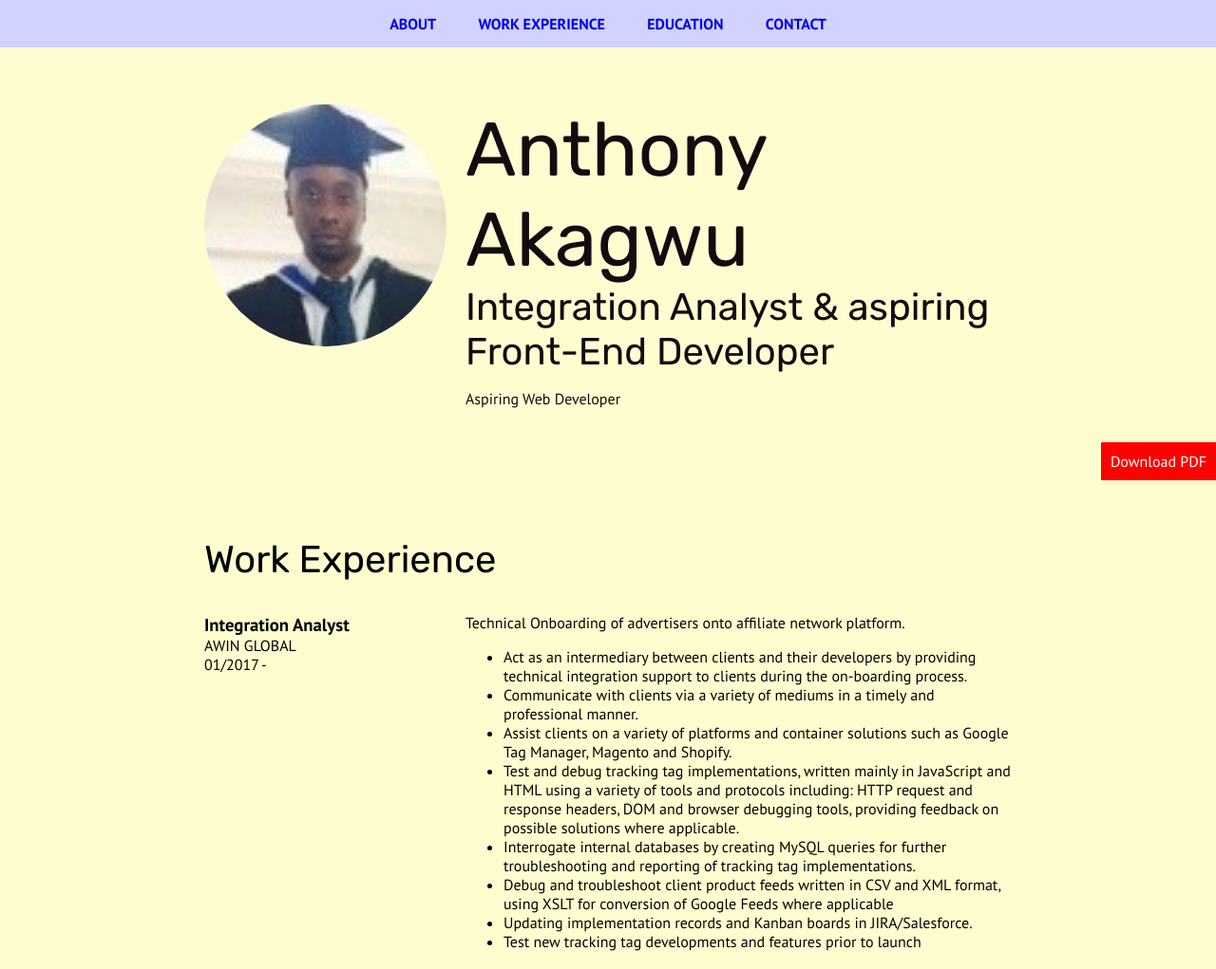
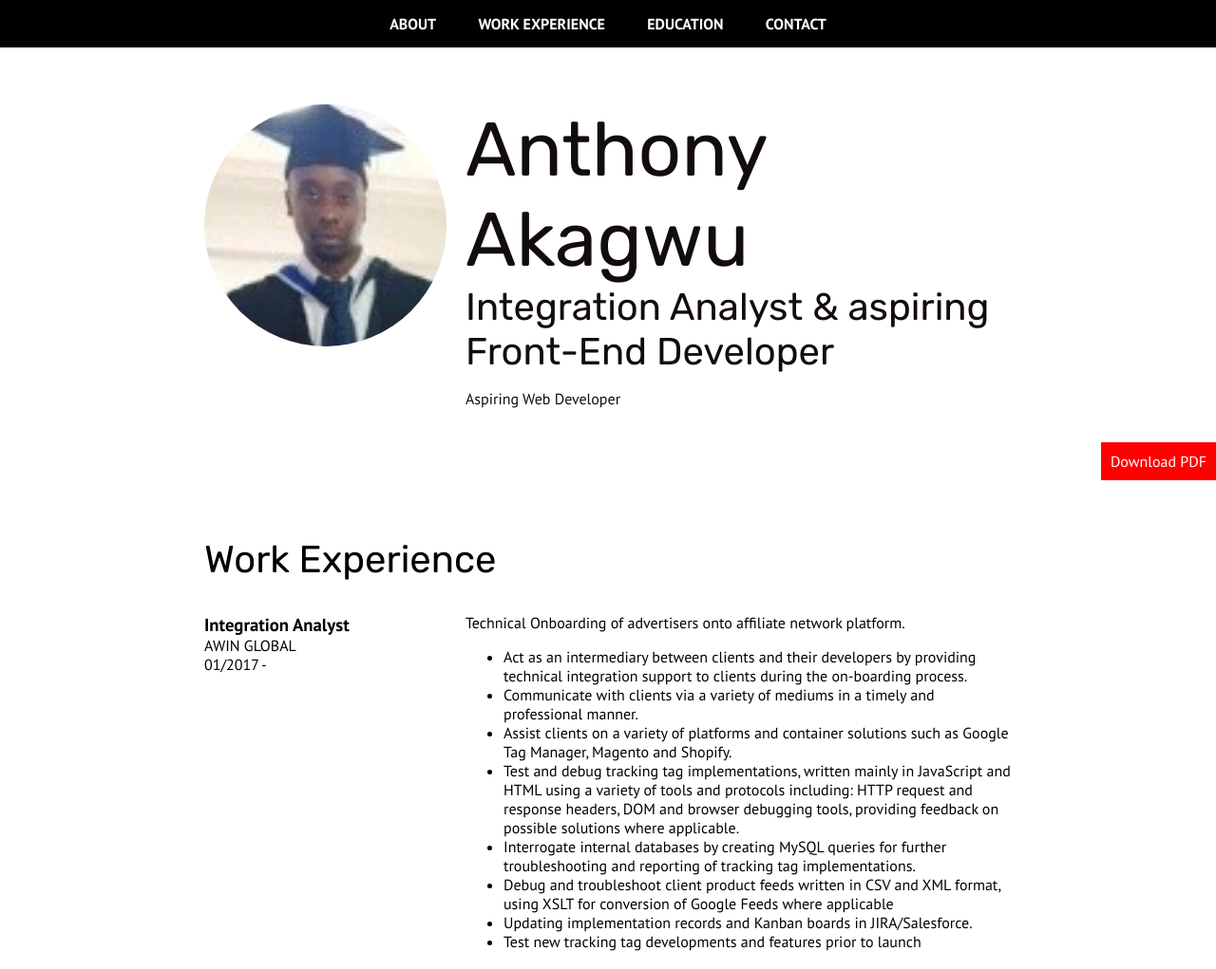
Before and after one commit to akagwu8/resume, a plain HTML site: page index.html in a window 1280 px wide. Shown: the top 1021 px of the page at 95% size. Drawn offline with Linux system fonts and the light colour scheme.

Commit message:
black and white

```diff
--- a/css/styles.css
+++ b/css/styles.css
@@ -23,7 +23,7 @@ html {
 }
 
 body {
-  background: #fffdd0;
+  /* background: #fffdd0; */
   font-family: 'PT Sans', sans-serif;
   margin:0;
 }
@@ -82,7 +82,7 @@ header{
   position: relative;
 }
 header,footer{
-  background: #fffdd0;
+  /* background: #fffdd0; */
   color: #120B10;
 }
 
@@ -116,10 +116,11 @@ footer{
 ------------------------------------ */
 nav {
   text-align: center;
-  background:#d0d2ff;
+  background:black;
   position: fixed;
   width: 100%;
   top:0;
+  color: white;
 }
 
 nav a {
@@ -128,11 +129,12 @@ nav a {
   text-decoration: none;
   text-transform: uppercase;
   font-weight: 700;
+  color: white;
 }
 /* Work Experience
 ------------------------------------ */
 .work{
-  background:#fffdd0;
+  /* background:#fffdd0;  */
 }
 
 h3 ~ p {
@@ -150,7 +152,7 @@ h3 ~ p {
 /* Education
 ------------------------------------ */
 .education{
-  background:#fffdd0;
+  /* background:#fffdd0; */
 }
 
 
```
